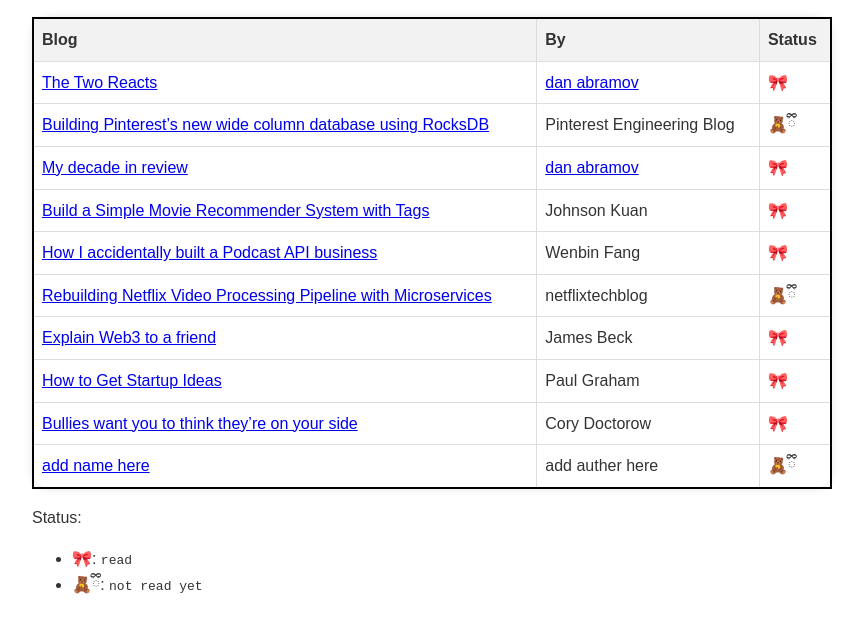
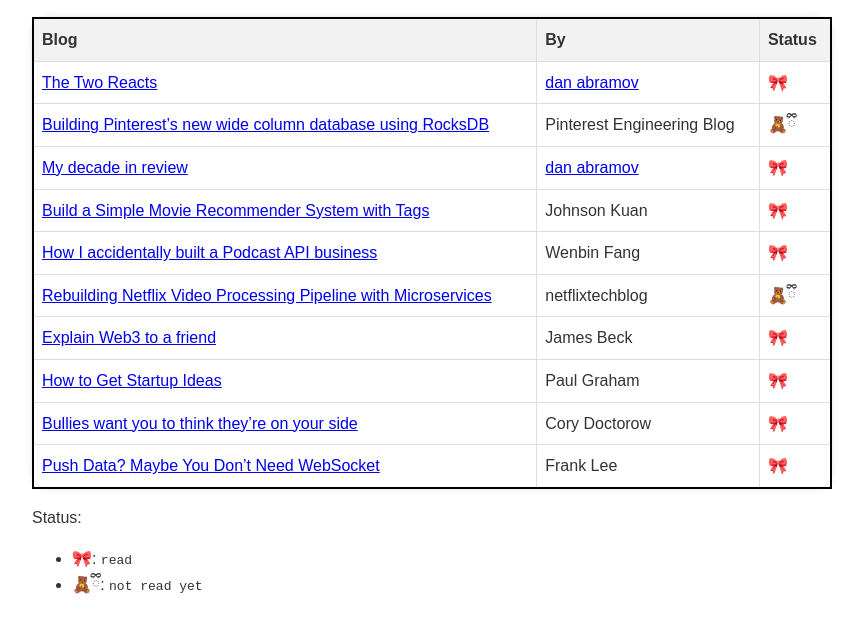
Before and after one commit to shyynux/reading-list, a plain HTML site: page index.html in a window 1280 px wide. Shown: the part 142-774 px from the top of the page, without its empty margins (208-1071 px from the left). Drawn offline with Linux system fonts and the light colour scheme.

Commit message:
removed commented blog

```diff
--- a/index.html
+++ b/index.html
@@ -107,18 +107,19 @@
             <td>Cory Doctorow</td>
             <td>🎀</td>
         </tr>
-        <tr>
+         <tr>
+            <td><a href="https://levelup.gitconnected.com/push-data-maybe-you-dont-need-websocket-e8d2e4b45d33">Push Data? Maybe You Don’t Need WebSocket</a></td>
+            <td>Frank Lee</td>
+            <td>🎀</td>
+        </tr>
+
+         <!--    <tr>
             <td><a href="add link here">add name here</a></td>
             <td>add auther here</td>
             <td>🧸ྀི</td>
         </tr>
+         -->
 
-    <!-- <tr>
-            <td><a href="https://levelup.gitconnected.com/push-data-maybe-you-dont-need-websocket-e8d2e4b45d33">Push Data? Maybe You Don’t Need WebSocket</a></td>
-            <td>Frank Lee</td>
-            <td>🎀</td>
-        </tr>
-         -->
     </tbody>
 </table>
 
```
